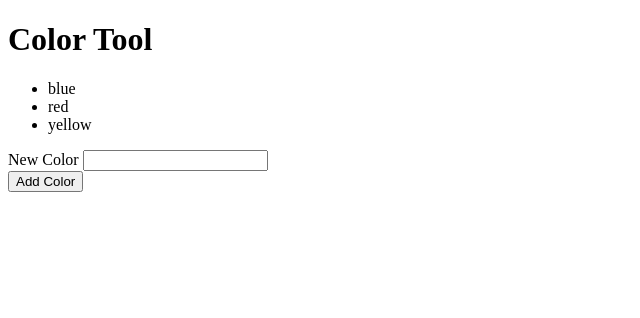
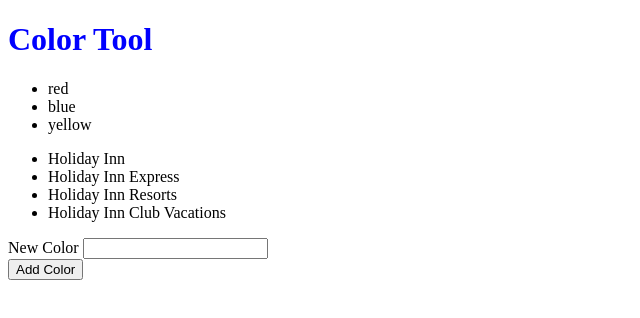
Before and after one commit to training4developers/angular_04032017, a website built with webpack: page src/index.html in a window 1280 px wide. Shown: the whole page, without its empty margins (0-640 px from the left). Built offline with nearby package versions, Linux system fonts and the light colour scheme; some packages are replaced by stand-ins of ours; files whose address does not match are found by name.

Commit message:
added code demos

```diff
--- a/src/js/app/app.component.html
+++ b/src/js/app/app.component.html
@@ -1,7 +1,6 @@
 <h1>{{$ctrl.header}}</h1>
-<ul>
-    <li ng-repeat="color in $ctrl.sortedColors">{{color}}</li>
-</ul>
+<item-list items="$ctrl.colors"></item-list>
+<item-list items="$ctrl.hotels"></item-list>
 <form novalidate>
     <div>
         <label for="new-color-input">New Color</label>
--- a/src/js/app/app.component.js
+++ b/src/js/app/app.component.js
@@ -3,36 +3,18 @@
 
     header = 'Color Tool';
     colors = ['red','blue','yellow'];
-    lastColors = null;
+    hotels = [
+        'Holiday Inn',
+        'Holiday Inn Express',
+        'Holiday Inn Resorts',
+        'Holiday Inn Club Vacations',
+    ];
     newColor = '';
 
     addColor() {
         this.colors = this.colors.concat(this.newColor);
     }
-
-    get sortedColors() {
-
-        if (this.lastColors !== this.colors) {
-            console.log('sorting colors');
-            this.colors.sort();
-            this.lastColors = this.colors;
-        }
-
-        return this.colors;
-    }
 }
-
-// function AppComponent() {
-
-//     Object.defineProperty(this, 'sortedColors', {
-//         configurable: true,
-//         enumerable: true,
-//         get: function() {
-//             return this.colors;
-//         }
-//     });
-
-// }
 
 export const appComponent = [ 'main', {
     templateUrl: 'app/app.component.html',
--- a/src/js/app/app.module.js
+++ b/src/js/app/app.module.js
@@ -1,11 +1,7 @@
 
 import { appComponent } from './app.component';
+import { itemList } from './components/item-list.component';
 
 export const appModule = angular.module('App', [])
-    .filter('demo', function() {
-        return function(value) {
-            console.log('demo ran');
-            return value;
-        };
-    })
-    .component(...appComponent);
+    .component(...appComponent)
+    .component(...itemList);
--- /dev/null
+++ b/src/js/app/components/item-list.component.html
@@ -0,0 +1,3 @@
+<ul>
+    <li ng-repeat="item in $ctrl.items">{{item}}</li>
+</ul>
--- /dev/null
+++ b/src/js/app/components/item-list.component.js
@@ -0,0 +1,12 @@
+
+class ItemList {
+    items = [];
+}
+
+export const itemList = [ 'itemList', {
+    templateUrl: 'app/components/item-list.component.html',
+    controller: ItemList,
+    bindings: {
+        items: '<',
+    }
+} ];
--- a/src/js/main.js
+++ b/src/js/main.js
@@ -1,4 +1,6 @@
 import 'angular';
+
+import '../css/styles.scss';
 
 import { appModule } from './app/app.module';
 
```
